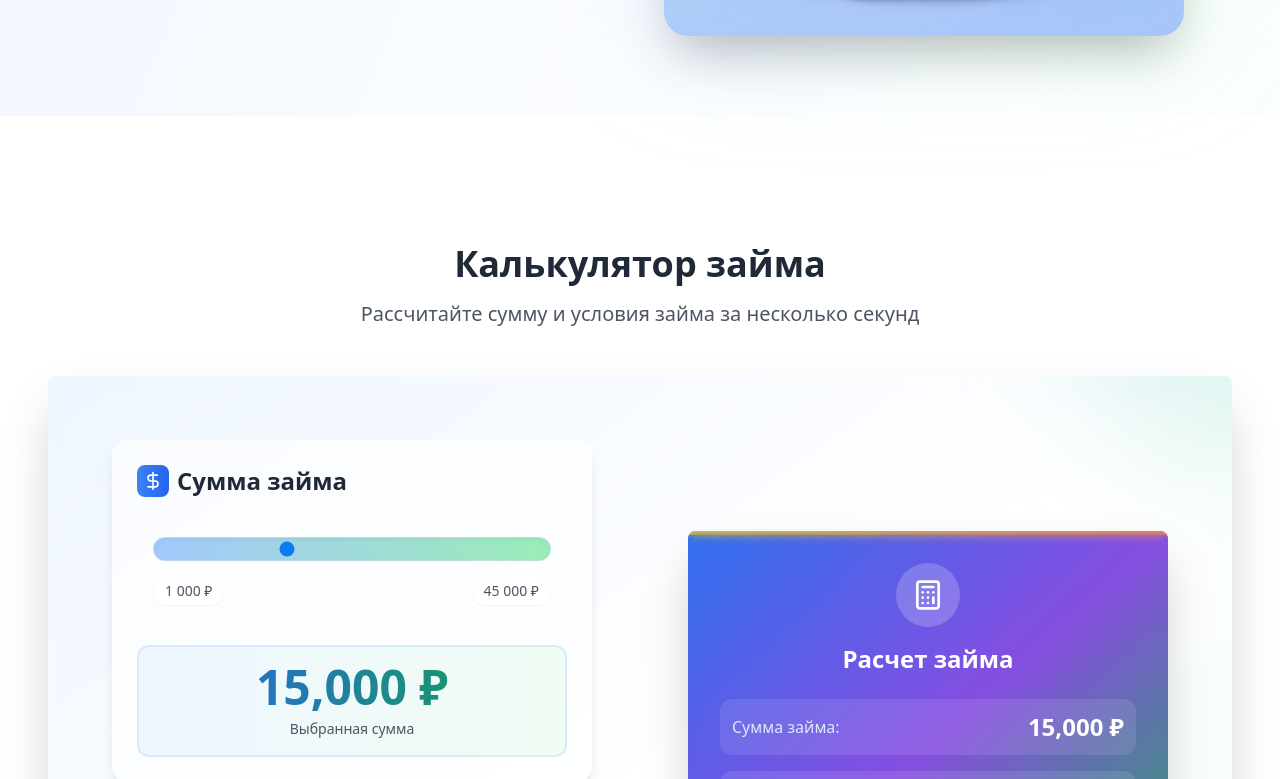
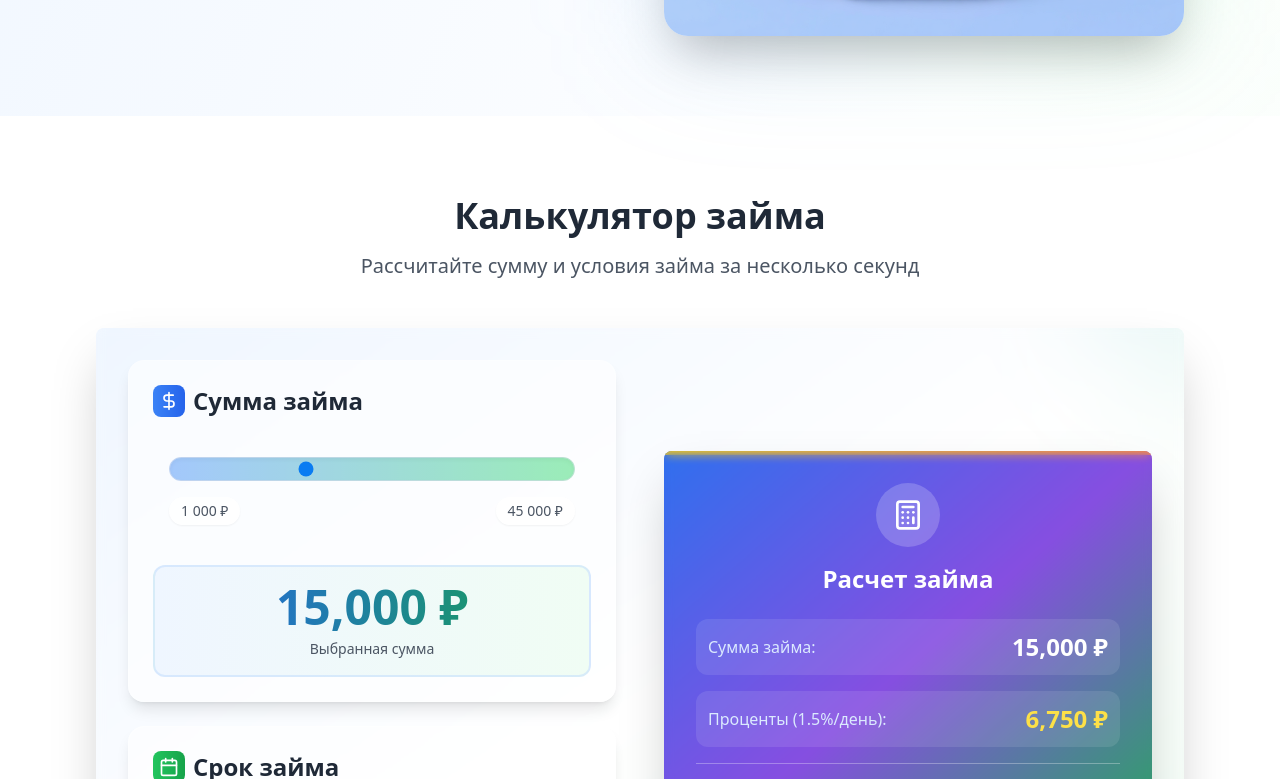
Before and after one commit to pr-poehali-dev/online-loan-calculator, a React (Vite) app: page / in a window 1280 px wide. Shown: the part 661-1440 px from the top of the page. Built offline with nearby package versions, Linux system fonts and the light colour scheme.

Commit message:
Оптимизация формы калькулятора

```diff
--- a/src/pages/Index.tsx
+++ b/src/pages/Index.tsx
@@ -122,20 +122,20 @@ export default function Index() {
       </section>
 
       {/* Calculator Section */}
-      <section id="calculator" className="py-32 px-4 bg-white">
-        <div className="container mx-auto max-w-full px-8">
+      <section id="calculator" className="py-20 px-4 bg-white">
+        <div className="container mx-auto max-w-6xl">
           <div className="text-center mb-12">
             <h2 className="text-4xl font-bold text-gray-800 mb-4">Калькулятор займа</h2>
             <p className="text-xl text-gray-600">Рассчитайте сумму и условия займа за несколько секунд</p>
           </div>
 
-          <Card className="relative overflow-hidden border-0 shadow-2xl max-w-8xl mx-auto transform hover:scale-[1.02] transition-all duration-700 group">
+          <Card className="relative overflow-hidden border-0 shadow-2xl transform hover:scale-[1.02] transition-all duration-700 group">
             <div className="absolute inset-0 bg-gradient-to-br from-blue-50 via-white to-green-50 animate-pulse"></div>
-            <div className="absolute -top-40 -right-40 w-80 h-80 bg-gradient-to-br from-blue-400/20 to-green-400/20 rounded-full blur-3xl animate-bounce"></div>
-            <div className="absolute -bottom-40 -left-40 w-80 h-80 bg-gradient-to-br from-purple-400/20 to-pink-400/20 rounded-full blur-3xl animate-pulse"></div>
-            <CardContent className="relative p-16 backdrop-blur-sm">
-              <div className="grid lg:grid-cols-2 gap-24 items-center">
-                <div className="space-y-10">
+            <div className="absolute -top-20 -right-20 w-40 h-40 bg-gradient-to-br from-blue-400/20 to-green-400/20 rounded-full blur-3xl animate-bounce"></div>
+            <div className="absolute -bottom-20 -left-20 w-40 h-40 bg-gradient-to-br from-purple-400/20 to-pink-400/20 rounded-full blur-3xl animate-pulse"></div>
+            <CardContent className="relative p-8 backdrop-blur-sm">
+              <div className="grid lg:grid-cols-2 gap-12 items-center">
+                <div className="space-y-6">
                   <div className="space-y-6 p-6 bg-white/60 backdrop-blur-lg rounded-2xl shadow-lg border border-white/20 hover:shadow-2xl transition-all duration-300">
                     <Label className="text-2xl font-bold text-gray-800 flex items-center gap-2">
                       <div className="w-8 h-8 bg-gradient-to-r from-blue-500 to-blue-600 rounded-lg flex items-center justify-center">
@@ -202,7 +202,7 @@ export default function Index() {
                   </div>
                 </div>
 
-                <div className="space-y-10">
+                <div className="space-y-6">
                   <Card className="relative overflow-hidden bg-gradient-to-br from-blue-600 via-purple-600 to-green-600 text-white border-0 shadow-2xl transform hover:scale-105 transition-all duration-500 group">
                     <div className="absolute inset-0 bg-gradient-to-br from-blue-400/20 to-green-400/20 animate-pulse"></div>
                     <div className="absolute top-0 left-0 w-full h-1 bg-gradient-to-r from-yellow-400 to-orange-400 animate-pulse"></div>
```
